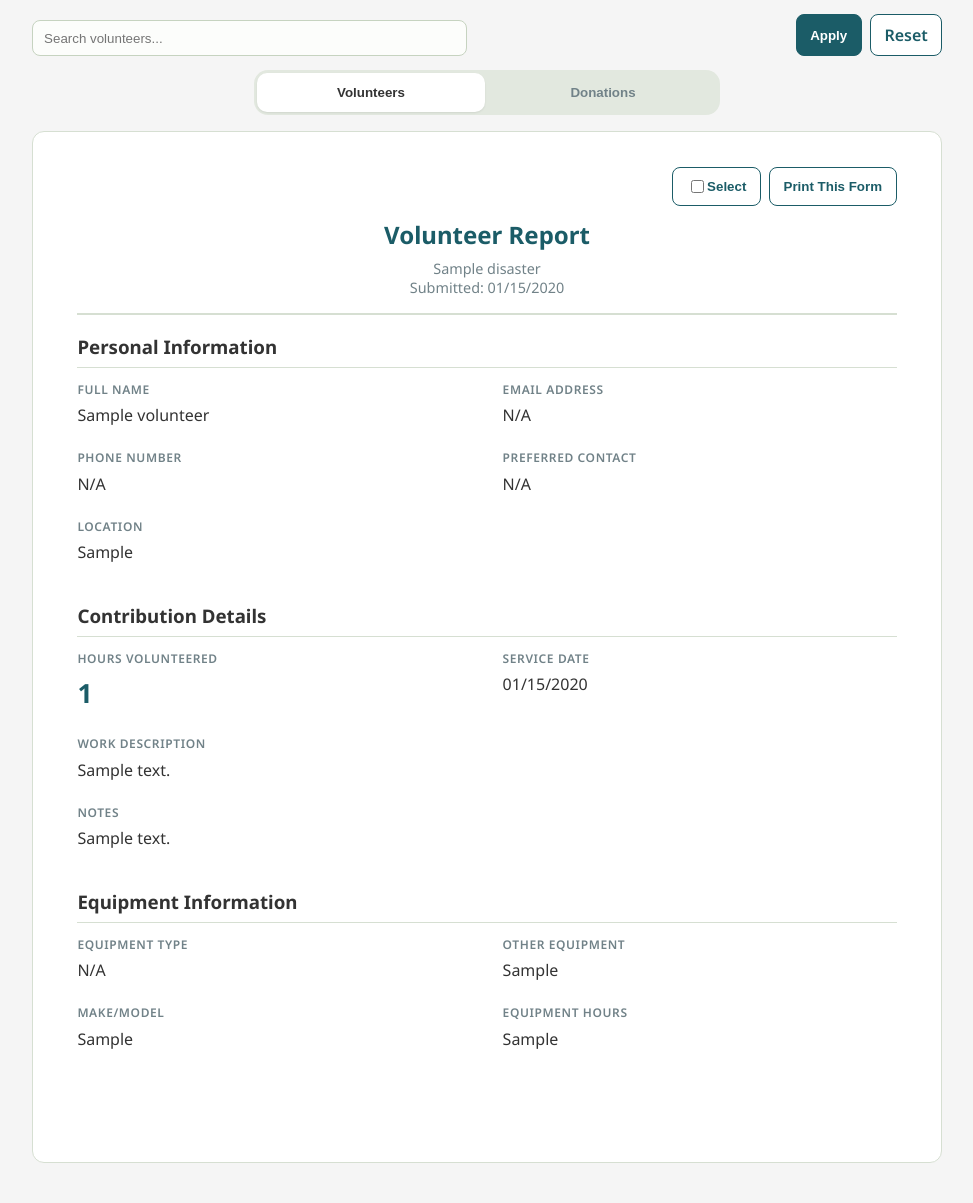
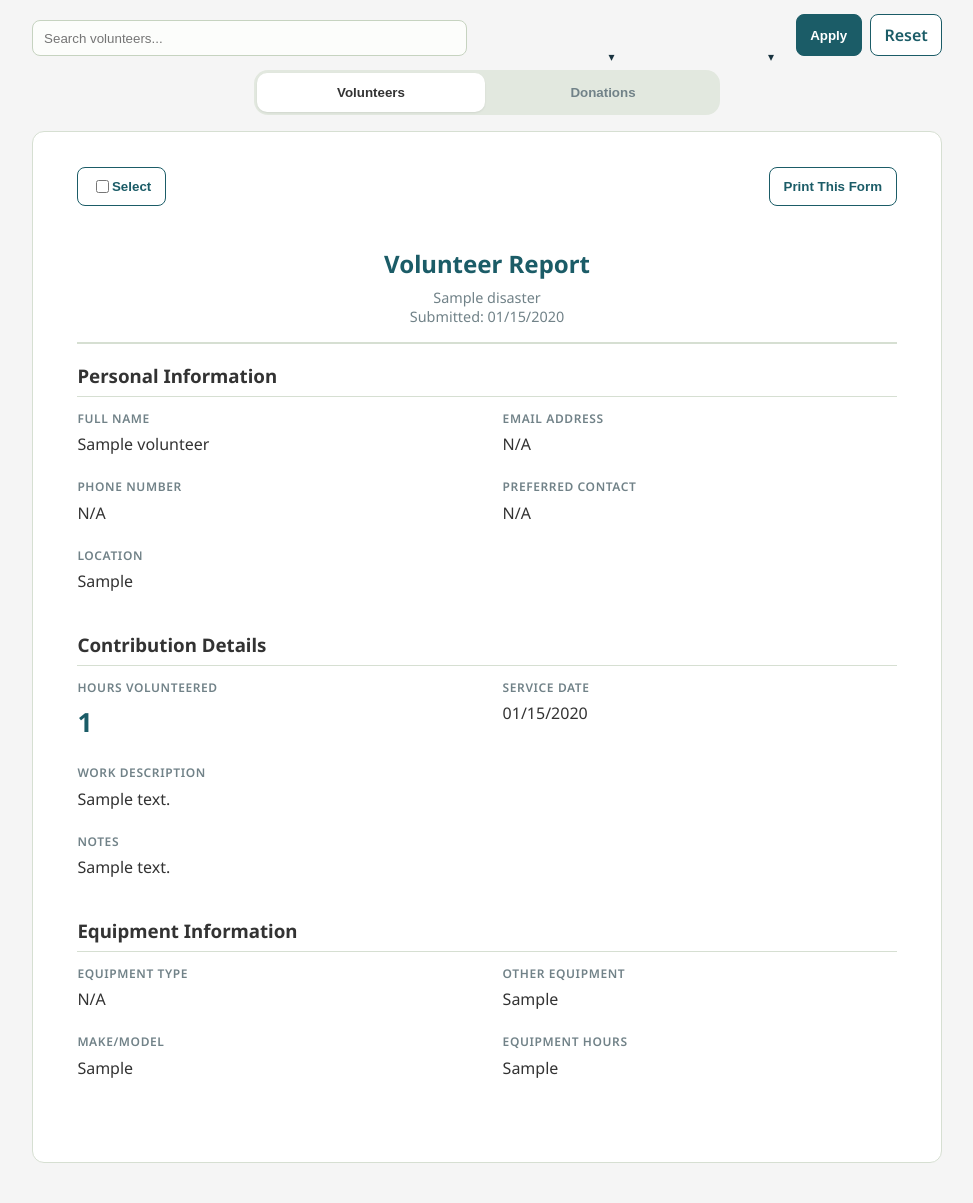
Before and after one commit to Aleahb00/VolunteerTracking, a Django app: template app/templates/submissions_full.html in a window 1280 px wide. Shown: the part 156-1359 px from the top of the page, without its empty margins (153-1126 px from the left). Run offline with Django 4.2, Linux system fonts and the light colour scheme; data comes from the database, SQL or seed files in the repository; both versions use the stored data as it was after the commit; the template is opened without the code that fills it: values that come from a table or form of the project are taken from there, most other values are stand-ins (such as "Sample title", 1, 10 or a date in 2020); parts of the project's set-up code (start-up, migrations or seed data) failed here and were passed over.

Commit message:
almost fixed all of the dropdowns for mac, also fixed some of the print view

```diff
--- a/app/static/css/submissions_full.css
+++ b/app/static/css/submissions_full.css
@@ -105,8 +105,7 @@ body {
     flex-wrap: nowrap;
 }
 
-.pv-search input,
-.pv-field select {
+.pv-search input {
     min-width: 150px;
     padding: 0.58rem 0.72rem;
     border: 1px solid #c6d3c0;
@@ -120,10 +119,39 @@ body {
     margin: 0;
 }
 
+.pv-field select{
+    padding: 0.60rem 2.2rem 0.60rem 0.90rem;
+    border: 1px solid #c6d3c0;
+    border-radius: 10px;
+    background: #fcfdfb;
+    color: var(--text);
+    appearance: none;
+    cursor: pointer;
+    outline: none;
+    transition: border-color 0.3s ease, box-shadow 0.3s ease;
+}
+
+.select-wrapper {
+    position: relative;
+    display: inline-block;
+}
+
+.select-wrapper::after {
+    content: '▾';
+    position: absolute;
+    top: 70%;
+    right: 12px;
+    transform: translateY(-50%);
+    pointer-events: none;
+    font-size: 0.75rem;
+    color: #19333f;
+}
+
 .pv-field {
     display: flex;
     flex-direction: column;
     gap: 0.35rem;
+
 }
 
 .pv-field label {
@@ -208,9 +236,14 @@ body {
 }
 
 .report-actions {
-    display: flex;
+    /* display: flex;
     justify-content: flex-end;
-    margin-bottom: 0.9rem;
+    margin-bottom: 0.9rem; */
+    display: flex;                /* Enables flexbox layout */
+    justify-content: space-between; /* Pushes items to opposite ends */
+    flex-wrap: wrap;             /* Allows buttons to stack if space runs out */
+    gap: 10px;
+    margin-bottom: 5%;
 }
 
 .report-block label,
--- a/app/templates/admin_dashboard.html
+++ b/app/templates/admin_dashboard.html
@@ -25,6 +25,8 @@
 
         <section class="dash-block dash-controls">
             <label for="disaster-select" class="field-label">Select a disaster to view:</label>
+
+            <div class="select-wrapper">
                 <select id="disaster-select" class="select-field" onchange="if(this.value) window.location.href=this.value;">
                     <option value="">-- Select a Disaster --</option>
                     {% for disaster_item in disasters %}
@@ -35,6 +37,7 @@
                         <option disabled>No disasters yet.</option>
                     {% endfor %}
                 </select>
+            </div>
 
             {% if disaster %}
                 <a href="{% url 'submissions_full_disaster' disaster.id %}" class="btn btn-secondary">View Disaster Submissions</a>
@@ -96,10 +99,13 @@
                     <form method="get" class="filter-form filter-select-form dash-panel-filter">
                         <input type="hidden" name="q" value="{{ query|default_if_none:'' }}">
                         <input type="hidden" name="active_tab" value="volunteers-panel">
+
+
                         <div class="filter-select-wrap">
                             {{ volunteer_filter.form.skilled_worker.label_tag }}
                             {{ volunteer_filter.form.skilled_worker }}
                         </div>
+
                         <div class="filter-select-wrap">
                             {{ volunteer_filter.form.order_by.label_tag }}
                             {{ volunteer_filter.form.order_by }}
--- a/app/templates/submissions_full.html
+++ b/app/templates/submissions_full.html
@@ -31,14 +31,21 @@
             <form method="get" class="pv-filter pv-filter--stack" action="{% if disaster %}{% url 'submissions_full_disaster' disaster.id %}{% else %}{% url 'submissions_full' %}{% endif %}">
                 <input type="hidden" name="q" value="{{ query|default_if_none:'' }}">
                 <input type="hidden" name="active_tab" value="volunteer-panel">
+
+                <div class="select-wrapper">
                     <div class="pv-field">
                         {{ volunteer_filter.form.skilled_worker.label_tag }}
                         {{ volunteer_filter.form.skilled_worker }}
                     </div>
+                </div>
+
+                <div class="select-wrapper">
                     <div class="pv-field">
                         {{ volunteer_filter.form.order_by.label_tag }}
                         {{ volunteer_filter.form.order_by }}
                     </div>
+                </div>
+
                 <div class="pv-filter-actions">
                     <button class="btn" type="submit">Apply</button>
                     <a class="btn btn-secondary" href="{% if disaster %}{% url 'submissions_full_disaster' disaster.id %}?active_tab=volunteer-panel{% else %}{% url 'submissions_full' %}?active_tab=volunteer-panel{% endif %}">Reset</a>
@@ -54,10 +61,14 @@
             <form method="get" class="pv-filter" action="{% if disaster %}{% url 'submissions_full_disaster' disaster.id %}{% else %}{% url 'submissions_full' %}{% endif %}">
                 <input type="hidden" name="q" value="{{ query|default_if_none:'' }}">
                 <input type="hidden" name="active_tab" value="donation-panel">
+
+                <div class="select-wrapper">
                     <div class="pv-field">
                         {{ donation_filter.form.order_by.label_tag }}
                         {{ donation_filter.form.order_by }}
                     </div>
+                </div>
+
                 <div class="pv-filter-actions">
                     <button class="btn" type="submit">Apply</button>
                     <a class="btn btn-secondary" href="{% if disaster %}{% url 'submissions_full_disaster' disaster.id %}?active_tab=donation-panel{% else %}{% url 'submissions_full' %}?active_tab=donation-panel{% endif %}">Reset</a>
@@ -76,7 +87,7 @@
                 {% for volunteer in volunteers %}
                     <article class="pdf-page selectable">
 
-                        <div class="report-actions no-print" style="display: flex; gap: 8px; margin-bottom: 12px;">
+                        <div class="report-actions no-print">
 
                             <button class="btn btn-secondary" type="button">
                                 <input type="checkbox" class="select-report">
@@ -200,13 +211,15 @@
             <div class="submission-list">
                 {% for donation in donations %}
                     <article class="pdf-page selectable">
+
                         <div class="report-actions no-print">
-                            <label>
+                            <button class="btn btn-secondary" type="button">
                                 <input type="checkbox" class="select-report">
                                 Select
-                            </label>
+                            </button>
                             <button class="btn btn-secondary" type="button" onclick="printSingleReport(this)">Print This Form</button>
                         </div>
+
 
                         <div class="page-header">
                             <h2>Donation Report</h2>
```
Also changed, not shown: app/static/css/admin_dashboard.css (+43 -5 lines), app/static/css/forms.css (+19 -1 lines), app/static/css/general_dashboard.css (+26 -4 lines), app/templates/forms.html (+4 -4 lines), db.sqlite3. Lines whose indentation alone changed are shown as unchanged.
